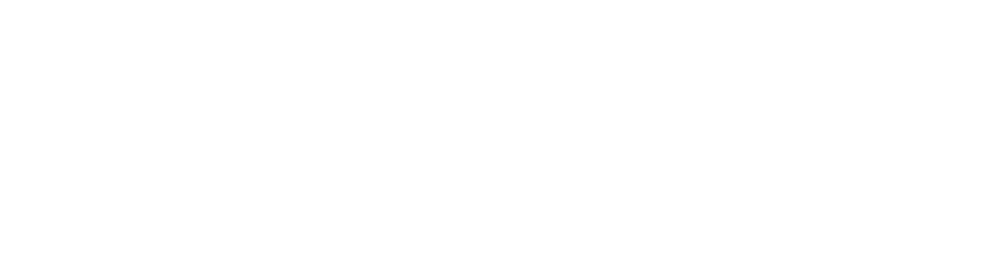
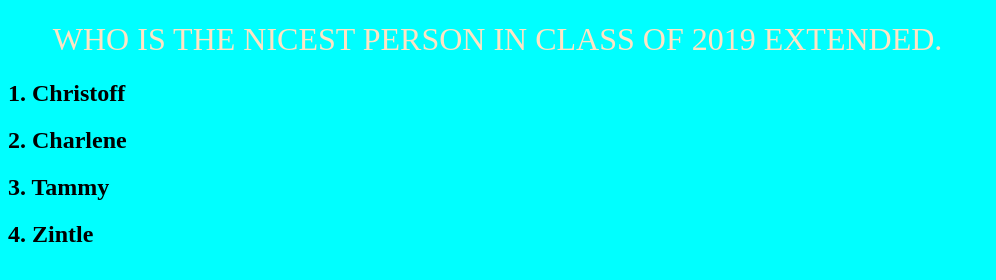
Before and after one commit to Christoffvdm89/example, a plain HTML site: page index.html in a window 1280 px wide. Shown: the whole page, without its empty margins (0-996 px from the left). Drawn offline with Linux system fonts and the light colour scheme.

Commit message:
update index.html

```diff
--- /dev/null
+++ b/css/styles.css
@@ -0,0 +1,13 @@
+/* This is base styles for the pages*/
+
+body{
+    background-color: aqua;
+}
+
+h1{
+    color: bisque;
+    font-weight: 300;
+    font-size: 2em;
+    margin-left: 1.4em;
+    text-transform: uppercase;
+}
--- a/index.html
+++ b/index.html
@@ -5,8 +5,13 @@
     <meta name="viewport" content="width=device-width, initial-scale=1.0">
     <meta http-equiv="X-UA-Compatible" content="ie=edge">
     <title>Document</title>
+    <link rel="stylesheet" href="css/styles.css">
 </head>
 <body>
-
+    <h1>Who is the nicest person in class of 2019 extended.</h1>
+    <h2>1. Christoff</h2>
+    <h2>2. Charlene</h2>
+    <h2>3. Tammy</h2>
+    <h2>4. Zintle</h2>
 </body>
 </html>
```
Also changed, not shown: 1 other file.
